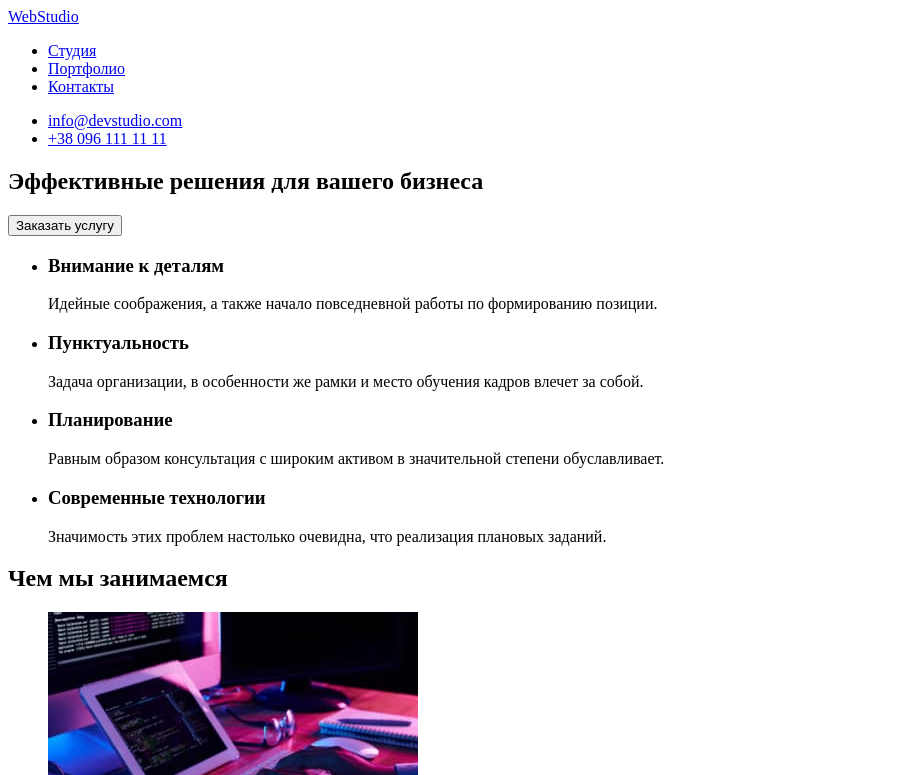
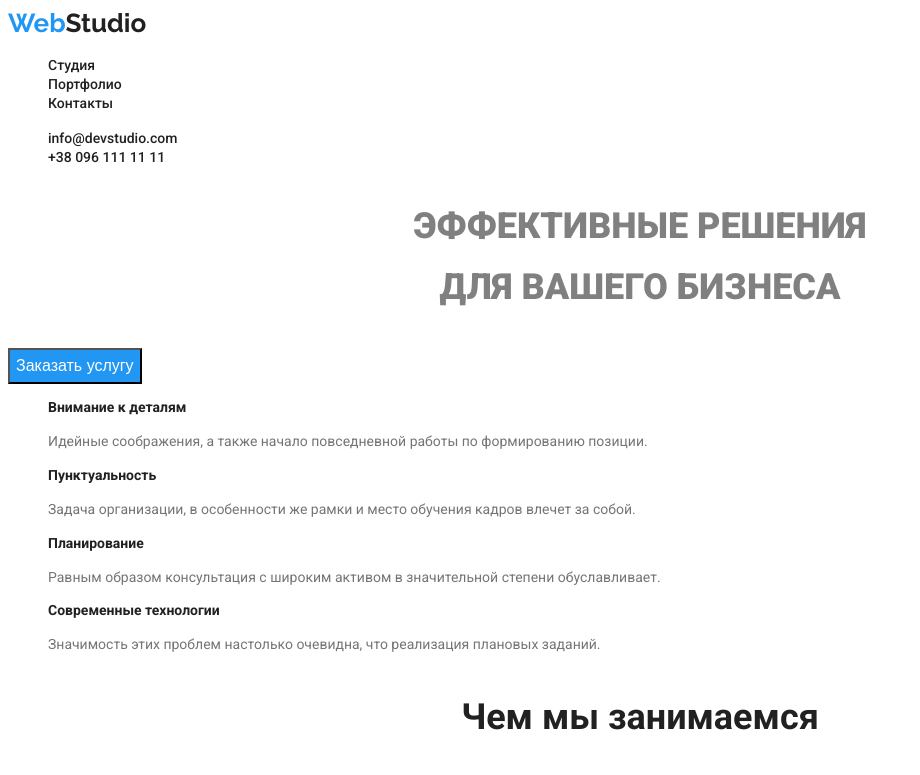
Before and after one commit to ViktoriiaMoskalenko/goit-markup-hw-02, a plain HTML site: page index.html in a window 1280 px wide. Shown: the top 775 px of the page, without its empty margins (0-920 px from the left). Drawn offline with Linux system fonts and the light colour scheme.

Commit message:
style css

```diff
--- a/css/style.css
+++ b/css/style.css
@@ -0,0 +1,109 @@
+:root {
+  --main-color: #212121;
+  --secondary-color: #757575;
+  --accent-color: #2196f3;
+  --white-color: #ffffff;
+}
+
+body {
+  background-color: var(--white-color);
+  font-family: 'Roboto', sans-serif;
+  color: var(--main-color);
+  font-weight: 700;
+}
+
+.logo {
+  font-family: 'Raleway', sans-serif;
+  font-weight: 700;
+  font-size: 26px;
+  line-height: 1.19;
+  text-decoration: none;
+  color: var(--main-color);
+}
+
+.logo .logo-web {
+  color: var(--accent-color);
+}
+
+.list {
+  list-style: none;
+}
+
+.header-link {
+  text-decoration: none;
+  color: var(--main-color);
+  font-weight: 500;
+  font-size: 14px;
+  line-height: 1.14;
+}
+
+.header-link:hover,
+.header-link:focus {
+  color: var(--accent-color);
+}
+
+.hero-title {
+  /* color: var(--white-color); */
+  color: grey;
+  font-weight: 900;
+  font-size: 36px;
+  line-height: 1.7;
+  text-transform: uppercase;
+  text-align: center;
+}
+
+.hero-btn {
+  background-color: var(--accent-color);
+  color: var(--white-color);
+  font-size: 16px;
+  line-height: 1.88;
+  text-align: center;
+}
+
+.offer-title {
+  font-size: 14px;
+  line-height: 1.14;
+}
+
+.offer-text {
+  color: var(--secondary-color);
+  font-weight: 400;
+  font-size: 14px;
+  line-height: 1.7;
+}
+
+.section-title {
+  font-size: 36px;
+  line-height: 1.7;
+  text-align: center;
+}
+
+.comand-title {
+  font-weight: 500;
+  font-size: 16px;
+  line-height: 1.9;
+}
+
+.comand-desc {
+  color: var(--secondary-color);
+  font-weight: 400;
+  font-size: 16px;
+  line-height: 1.9px;
+}
+
+.maps-link {
+  /* color: var(--white-color); */
+  color: gray;
+  font-family: 'Roboto', sans-serif;
+  font-style: normal;
+  font-weight: 400;
+  font-size: 14px;
+  line-height: 1.7;
+  text-decoration: none;
+}
+
+.footer-link {
+  /* color: var(--white-color); */
+  color: grey;
+  opacity: 0.6;
+}
--- a/index.html
+++ b/index.html
@@ -5,99 +5,113 @@
     <meta http-equiv="X-UA-Compatible" content="IE=edge" />
     <meta name="viewport" content="width=device-width, initial-scale=1.0" />
     <title>Homework2</title>
+    <link rel="preconnect" href="https://fonts.googleapis.com" />
+    <link rel="preconnect" href="https://fonts.gstatic.com" crossorigin />
+    <link rel="preconnect" href="https://fonts.googleapis.com" />
+    <link rel="preconnect" href="https://fonts.gstatic.com" crossorigin />
+    <link rel="preconnect" href="https://fonts.googleapis.com" />
+    <link rel="preconnect" href="https://fonts.gstatic.com" crossorigin />
+    <link
+      href="https://fonts.googleapis.com/css2?family=Raleway:wght@700&family=Roboto:wght@400;500;700;900&display=swap"
+      rel="stylesheet"
+    />
     <link rel="stylesheet" href="./css/style.css" />
   </head>
   <body>
     <!--Шапка-->
     <header>
       <nav>
-        <a href="#">WebStudio</a>
-        <ul>
-          <li><a href="#">Студия</a></li>
-          <li><a href="#">Портфолио</a></li>
-          <li><a href="#">Контакты</a></li>
+        <a class="logo" href="#"><span class="logo-web">Web</span>Studio</a>
+        <ul class="header-list">
+          <li class="list"><a class="header-link" href="#">Студия</a></li>
+          <li class="list"><a class="header-link" href="#">Портфолио</a></li>
+          <li class="list"><a class="header-link" href="#">Контакты</a></li>
         </ul>
       </nav>
       <ul>
-        <li>
-          <a href="mailto:info@devstudio.com">info@devstudio.com</a>
+        <li class="list">
+          <a class="header-link" href="mailto:info@devstudio.com">info@devstudio.com</a>
         </li>
-        <li>
-          <a href="tel:+380961111111">+38 096 111 11 11</a>
+        <li class="list">
+          <a class="header-link" href="tel:+380961111111">+38 096 111 11 11</a>
         </li>
       </ul>
     </header>
 
     <main>
       <!--Окно призыва к действию-->
-      <section>
-        <h1>Эффективные решения для вашего бизнеса</h1>
-        <button type="button">Заказать услугу</button>
+      <section class="hero">
+        <h1 class="hero-title">Эффективные решения<br />для вашего бизнеса</h1>
+        <button class="hero-btn" type="button">Заказать услугу</button>
       </section>
 
       <!--Что мы предлагаем?-->
       <section>
         <h2 hidden>Что мы предлагаем?</h2>
         <ul>
-          <li>
-            <h3>Внимание к деталям</h3>
-            <p>Идейные соображения, а также начало повседневной работы по формированию позиции.</p>
+          <li class="list">
+            <h3 class="offer-title">Внимание к деталям</h3>
+            <p class="offer-text">
+              Идейные соображения, а также начало повседневной работы по формированию позиции.
+            </p>
           </li>
-          <li>
-            <h3>Пунктуальность</h3>
-            <p>
+          <li class="list">
+            <h3 class="offer-title">Пунктуальность</h3>
+            <p class="offer-text">
               Задача организации, в особенности же рамки и место обучения кадров влечет за собой.
             </p>
           </li>
-          <li>
-            <h3>Планирование</h3>
-            <p>
+          <li class="list">
+            <h3 class="offer-title">Планирование</h3>
+            <p class="offer-text">
               Равным образом консультация с широким активом в значительной степени обуславливает.
             </p>
           </li>
-          <li>
-            <h3>Современные технологии</h3>
-            <p>Значимость этих проблем настолько очевидна, что реализация плановых заданий.</p>
+          <li class="list">
+            <h3 class="offer-title">Современные технологии</h3>
+            <p class="offer-text">
+              Значимость этих проблем настолько очевидна, что реализация плановых заданий.
+            </p>
           </li>
         </ul>
       </section>
       <section>
-        <h2>Чем мы занимаемся</h2>
+        <h2 class="section-title">Чем мы занимаемся</h2>
         <ul>
-          <li>
+          <li class="list">
             <img src="./img/img-1.jpg" alt="Работа на компьютере" width="370" height="294" />
           </li>
-          <li>
+          <li class="list">
             <img src="./img/img-2.jpg" alt="Работа на телефоне" width="370" height="294" />
           </li>
-          <li>
+          <li class="list">
             <img src="./img/img-3.jpg" alt="Работа на планшете" width="370" height="294" />
           </li>
         </ul>
       </section>
       <!--Наша команда-->
       <section>
-        <h2>Наша команда</h2>
+        <h2 class="section-title">Наша команда</h2>
         <ul>
-          <li>
+          <li class="list">
             <img src="./img/img-5.jpg" alt="Фото Игорь Демьяненко" width="270" height="260" />
-            <h3>Игорь Демьяненко</h3>
-            <p>Product Designer</p>
+            <h3 class="comand-title">Игорь Демьяненко</h3>
+            <p class="comand-desc">Product Designer</p>
           </li>
-          <li>
+          <li class="list">
             <img src="./img/img-6.jpg" alt="Фото Ольга Репина" width="270" height="260" />
-            <h3>Ольга Репина</h3>
-            <p>Frontend Developer</p>
+            <h3 class="comand-title">Ольга Репина</h3>
+            <p class="comand-desc">Frontend Developer</p>
           </li>
-          <li>
+          <li class="list">
             <img src="./img/img-7.jpg" alt="Фото Николай Тарасов" width="270" height="260" />
-            <h3>Николай Тарасов</h3>
-            <p>Marketing</p>
+            <h3 class="comand-title">Николай Тарасов</h3>
+            <p class="comand-desc">Marketing</p>
           </li>
-          <li>
+          <li class="list">
             <img src="./img/img-8.jpg" alt="Фото Михаил Ермаков" width="270" height="260" />
-            <h3>Михаил Ермаков</h3>
-            <p>UI Designer</p>
+            <h3 class="comand-title">Михаил Ермаков</h3>
+            <p class="comand-desc">UI Designer</p>
           </li>
         </ul>
       </section>
@@ -106,10 +120,15 @@
     <footer>
       <!--Подвал-->
       <section>
-        <a href="#">WebStudio</a>
-        <address>г. Киев, пр-т Леси Украинки, 26</address>
-        <a href="mailto:info@devstudio.com">info@devstudio.com</a>
-        <a href="tel:+380961111111">+38 096 111 11 11</a>
+        <a class="logo" href="#"><span class="logo-web">Web</span>Studio</a>
+        <address>
+          <a class="maps-link" href="https://goo.gl/maps/QTUrrY7Di1VDdfHk6"
+            >г. Киев, пр-т Леси Украинки, 26</a
+          >
+        </address>
+        <a class="header-link footer-link" href="mailto:info@devstudio.com">info@devstudio.com</a
+        ><br />
+        <a class="header-link footer-link" href="tel:+380961111111">+38 096 111 11 11</a>
       </section>
     </footer>
   </body>
```
